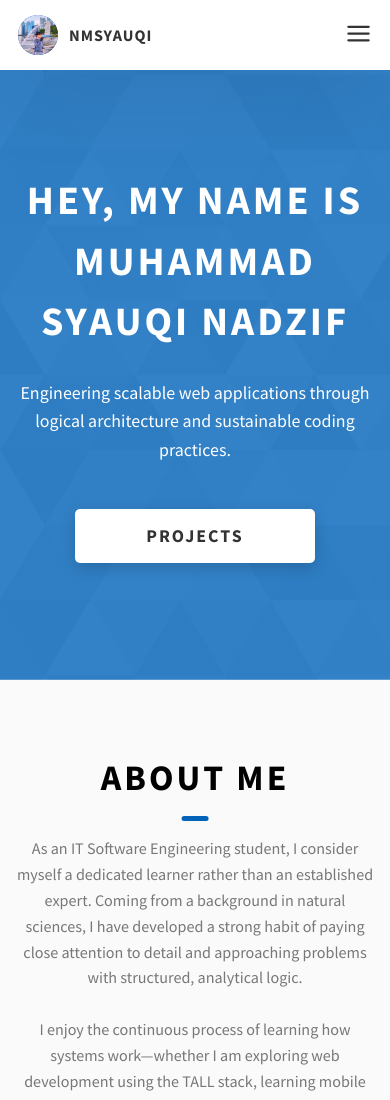
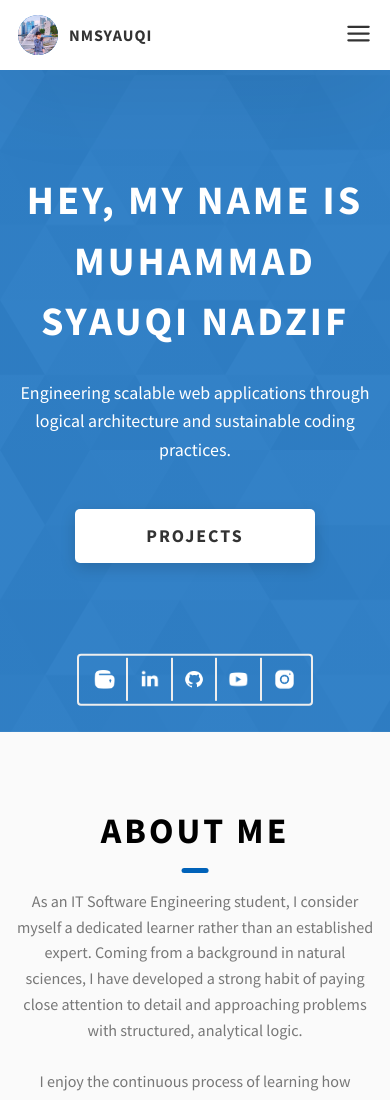
Before and after one commit to nmsyauqi/MyLibrary, a website: page index.html in a window 390 px wide. Shown: the top 1100 px of the page. Drawn offline with Linux system fonts and the light colour scheme.

Commit message:
push:socials-mobile

```diff
--- a/css/style.css
+++ b/css/style.css
@@ -190,6 +190,52 @@ textarea {
     @media only screen and (max-width: 56.25em) {
       .home-hero__socials {
         display: none; } }
+
+@media only screen and (max-width: 37.5em) {
+  .home-hero__socials {
+    display: flex;
+    position: sticky;
+    top: calc(var(--header-height, 7.2rem));
+    /* center horizontally without absolute transforms */
+    margin: 0 auto;
+    /* keep initial placement slightly below header */
+    padding: 0.2rem 0.4rem;
+    border: 2px solid #eee;
+    border-radius: 4px;
+    background: transparent;
+    align-items: center;
+    gap: 0;
+    z-index: 900;
+    width: fit-content;
+  }
+
+  .home-hero__social {
+    width: 5rem;
+  }
+
+  /* match desktop link style (block with bottom border), rotated to horizontal using right border */
+  .home-hero__social-icon-link {
+    width: 100%;
+    display: block;
+    padding: 1.2rem;
+    border-right: 2px solid #eee;
+    transition: background .18s;
+    background: transparent;
+  }
+
+  .home-hero__social-icon-link:hover {
+    background: rgba(255,255,255,0.06);
+  }
+
+  .home-hero__social-icon-link--bd-none {
+    border-right: 0;
+  }
+
+  .home-hero__social-icon {
+    width: 100%;
+    display: block;
+  }
+}
   .home-hero__mouse-scroll-cont {
     position: absolute;
     bottom: 3%;
@@ -212,6 +258,24 @@ textarea {
       border-bottom: 0; }
   .home-hero__social-icon {
     width: 100%; }
+
+@media only screen and (max-width: 37.5em) {
+  /* Ensure desktop rules don't create double borders on mobile */
+  .home-hero__social-icon-link {
+    border-bottom: 0;
+    border-right: 2px solid #eee;
+    padding: 1.2rem;
+    background: transparent;
+  }
+
+  .home-hero__social-icon-link--bd-none {
+    border-right: 0;
+  }
+
+  .home-hero__socials {
+    overflow: hidden;
+  }
+}
   .home-hero__content {
     position: absolute;
     top: 50%;
--- a/index.html
+++ b/index.html
@@ -39,7 +39,7 @@
             </li>
             <li class="header__link-wrapper">
 
-              <a href="/?p=main" class="header__link"> Home </a>
+              <a href="/?p=main" class="header__link"> Hume </a>
             </li>
             <li class="header__link-wrapper">
               <a href="/?p=main#about" class="header__link">About </a>
@@ -50,9 +50,6 @@
             <li class="header__sm-link-wrapper">
               <a href="/?p=main#certificates" class="header__link"> Certificates </a>
             </li>
-            <!-- <li class="header__link-wrapper">
-              <a href="/?p=main#contact" class="header__link"> Contact </a>
-            </li> -->
           </ul>
           <div class="header__main-ham-menu-cont">
             <img src="./assets/svg/ham-menu.svg" alt="hamburger menu" class="header__main-ham-menu" />
@@ -86,9 +83,6 @@
             <li class="header__sm-menu-link">
               <a href="/?p=main#certificates" class="nav-link"> Certificates </a>
             </li>
-            <!-- <li class="header__sm-menu-link">
-              <a href="/?p=main#contact" class="nav-link"> Contact </a>
-            </li> -->
           </ul>
         </div>
       </div>
--- a/pages/main.html
+++ b/pages/main.html
@@ -26,7 +26,7 @@
         <img src="./assets/png/github-ico.png" alt="icon" class="home-hero__social-icon" />
       </a>
     </div>
-    <div class="home-hero__social"></div>
+      <!-- removed empty placeholder to avoid empty column -->
     <div class="home-hero__social">
       <a target="_blank" href="https://youtube.com/@mjustsha" class="home-hero__social-icon-link">
         <img src="./assets/png/yt-ico.png" alt="icon" class="home-hero__social-icon" />
@@ -37,9 +37,6 @@
         <img src="./assets/png/insta-ico.png" alt="icon" class="home-hero__social-icon" />
       </a>
     </div>
-  </div>
-  <div class="home-hero__mouse-scroll-cont">
-    <div class="mouse"></div>
   </div>
 </section>
 
```
